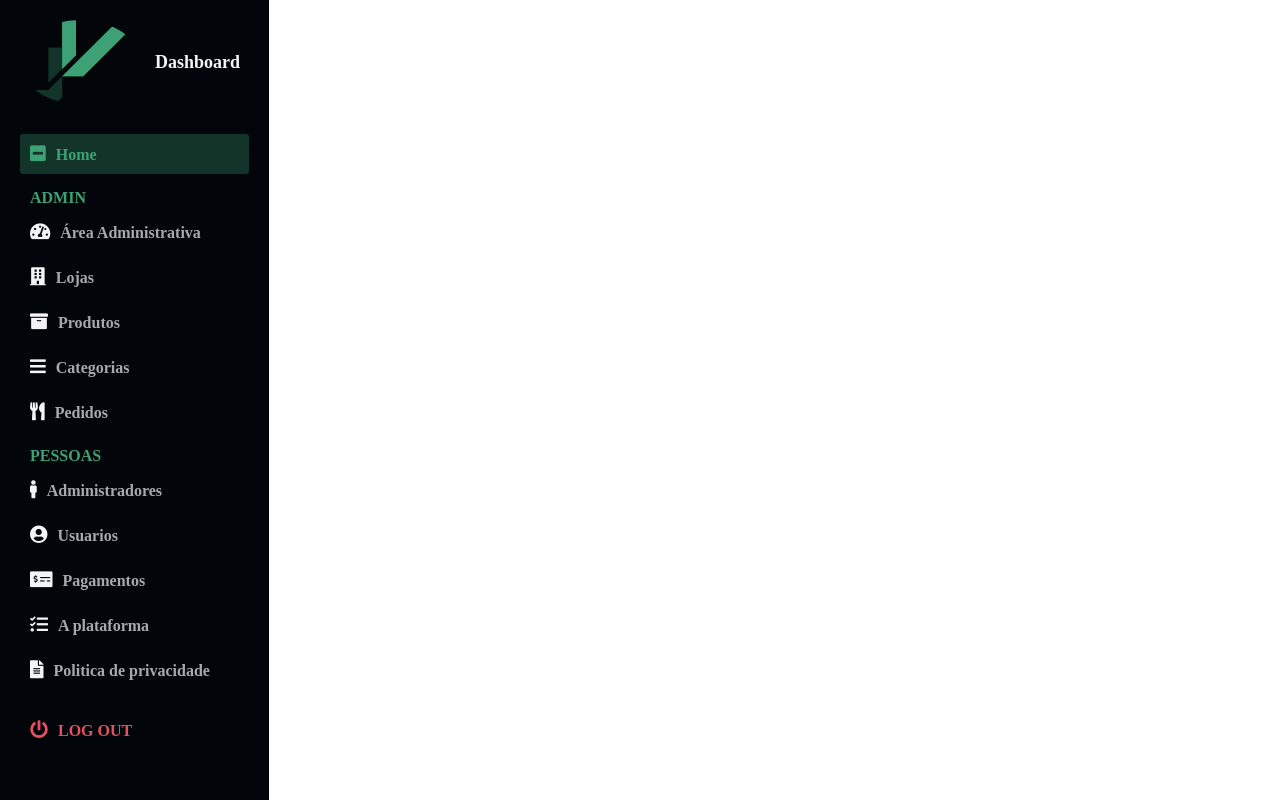
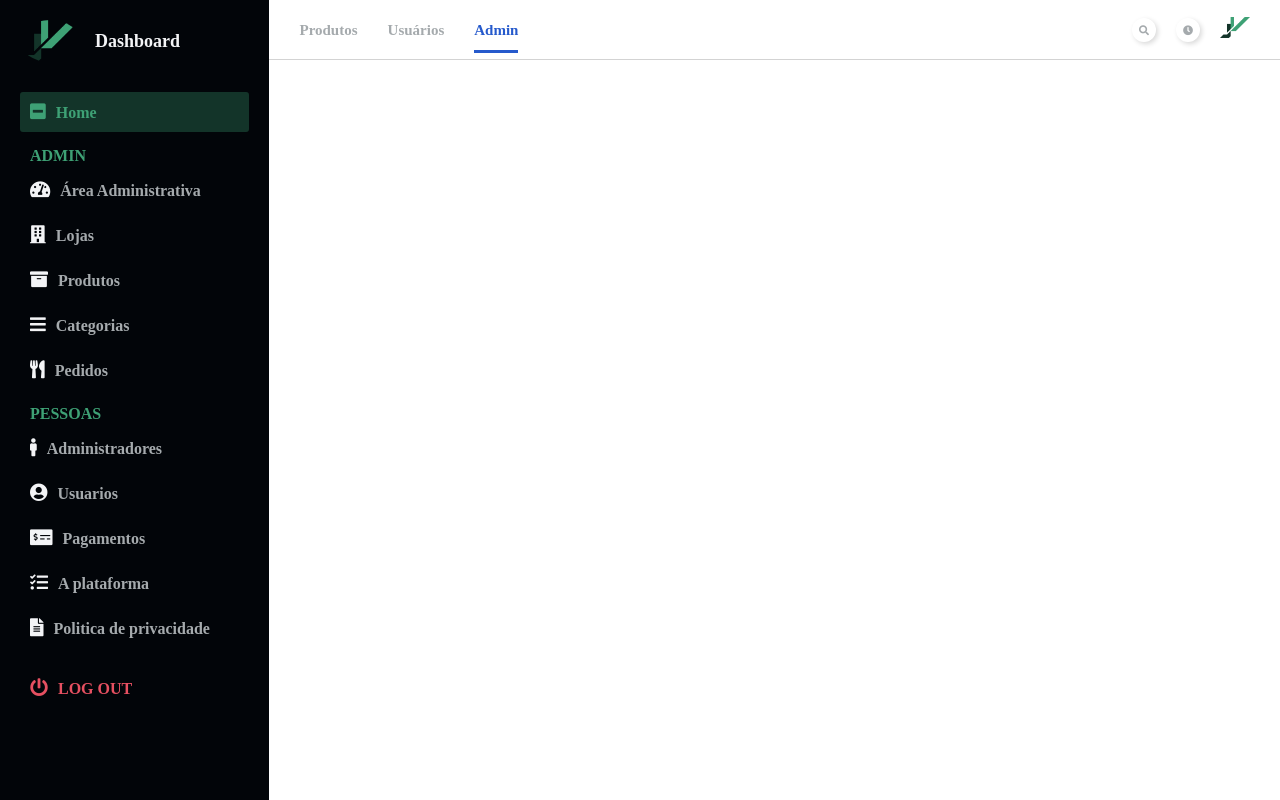
Before and after one commit to Joaovictor144/Dashboard-Base-DP, a React (Create React App) app: page / in a window 1280 px wide. Built offline with nearby package versions, Linux system fonts and the light colour scheme.

Commit message:
NavBar pronta

```diff
--- a/public/index.html
+++ b/public/index.html
@@ -2,14 +2,12 @@
 <html lang="en">
   <head>
     <meta charset="utf-8" />
-    <link rel="icon" href="%PUBLIC_URL%/favicon.ico" />
     <meta name="viewport" content="width=device-width, initial-scale=1" />
     <meta name="theme-color" content="#000000" />
     <meta
       name="description"
       content="Web site created using create-react-app"
     />
-    <link rel="apple-touch-icon" href="%PUBLIC_URL%/logo192.png" />
     <link rel="manifest" href="%PUBLIC_URL%/manifest.json" />
     <link rel="stylesheet" href="https://cdnjs.cloudflare.com/ajax/libs/font-awesome/5.15.4/css/all.min.css" integrity="sha512-1ycn6IcaQQ40/MKBW2W4Rhis/DbILU74C1vSrLJxCq57o941Ym01SwNsOMqvEBFlcgUa6xLiPY/NS5R+E6ztJQ==" crossorigin="anonymous" referrerpolicy="no-referrer" />
     <title>Dashboard</title>
--- a/src/App.jsx
+++ b/src/App.jsx
@@ -1,7 +1,8 @@
 import {GlobalStyle} from './styles/global';
 import {Container} from './styles/main';
 import {useState} from 'react';
-import SideBar from './components/SideBar'
+import SideBar from './components/SideBar';
+import NavBar from './components/NavBar';
 const App = () => {
   const [sidebarOpen, setSidebarOpen] = useState(false);
   const openSideBar = () =>{
@@ -13,7 +14,8 @@
   return (
     <Container >
         <GlobalStyle/>
-        <SideBar openSideBar={openSideBar} closeSideBar={closeSideBar}/>
+        <SideBar sidebarOpen={sidebarOpen} closeSideBar={closeSideBar}/>
+        <NavBar sidebarOpen={sidebarOpen} openSideBar={openSideBar}/>
     </Container>
   );
 }
--- a/src/components/NavBar/index.jsx
+++ b/src/components/NavBar/index.jsx
@@ -1,9 +1,30 @@
-import Container from './style'
-function NavBar(){
+import Container from './style';
+import avatar from '../../assets/logo.png';
+function NavBar({sidebarOpen,openSideBar}){
     return(
         <Container>
-            <div className="nav_icon" onClick={() => openSidebar()}>
-                <i className="fa fa-bars" aria-hidden="true"/>
+            <div className="navbar_icon" onClick={() => openSideBar()}>
+                <i className="fas fa-bars" aria-hidden="true"/>
+            </div>
+
+            <div className="navbar_left">
+                <a href="#">Produtos</a>
+                <a href="#">Usuários</a>
+                <a href="#" className="active_link">Admin</a>
+            </div>
+
+            <div className="navbar_right">
+                <a href="#">
+                    <i className="fa fa-search"></i>
+                </a>
+
+                <a href="#">
+                    <i className="fa fa-clock"></i>
+                </a>
+
+                <a href="#">
+                    <img width="30" src={avatar} alt="avatar" />
+                </a>
             </div>
         </Container>
     )
--- a/src/components/NavBar/style.js
+++ b/src/components/NavBar/style.js
@@ -1,6 +1,64 @@
-import style from 'styled-components';
+import styled from 'styled-components';
 
-const Container = style.div`
+const Container = styled.nav`
+    background:#FFF;
+    grid-area: nav;
+    height:60px;
+    display:flex;
+    align-items: center;
+    justify-content: space-between;
+    padding: 0 30px 0 30px;
+    border-bottom: 1px solid lightgray;
+
+    .navbar_icon{
+        display:none;
+    }
+    .navbar_icon > i{
+        font-size:26px;
+        color:#a5aaad;
+    }
+    .navbar_left > a{
+        margin-right:30px;
+        text-decoration:none;
+        color:#a5aaad;
+        font-size: 15px;
+        font-weight: 700;
+    }
+    .navbar_left .active_link {
+        color:#265acc;
+        border-bottom: 3px solid #265acc;
+        padding-bottom: 12px;
+    }
+    .navbar_right{
+        display: flex;
+        justify-content:center;
+        align-items: center;
+    }
+    .navbar_right > a{
+       margin-left:20px;
+       text-decoration: none;
+    }
+    .navbar_right > a > i {
+        color:#a5aaad;
+        font-size: 10px;
+        border-radius: 50px;
+        background: #FFF;
+        box-shadow:2px 2px 5px #d9d9d9,-2px -2px 5px #FFFF;
+        padding:7px;
+    }
+
+    @media only screen and (max-width:978px){
+        .navbar_icon{
+            display: inline;
+        }
+    }
+
+    @media (max-width:488px){
+        .navbar_left{
+            display: none;
+
+        }
+    }
 
 `
 export default Container;
--- a/src/components/SideBar/index.jsx
+++ b/src/components/SideBar/index.jsx
@@ -1,10 +1,10 @@
 import SidebarStyle from './style';
 import logo from '../../assets/logo.png'
 
-const SideBar = ({openSideBar,closeSideBar }) =>{
+const SideBar = ({sidebarOpen,closeSideBar }) =>{
     return(
         <SidebarStyle >
-            <div className={openSideBar ? "sideBar-responsive" : ""} id="sidebar">
+            <div className={sidebarOpen ? "sideBar-responsive" : ""} id="sidebar">
                 <div className="sidebar_title">
                     <div className="sidebar_img">
                         <img src={logo} alt="logo"/>
--- a/src/components/SideBar/style.js
+++ b/src/components/SideBar/style.js
@@ -23,7 +23,7 @@
         align-items: center;
     }
     .sidebar_img > img{
-        width: 120px;
+        width: 60px;
         object-fit:contain ;
         border-radius:50%;
     }
@@ -36,6 +36,7 @@
     .sidebar_title> i{
         font-size:18px;
         display:none;
+        margin-left: 5px;
     }
     .sidebar_menu > h2{
         color:#3ea175;
@@ -91,7 +92,7 @@
         font-weight: 700;
         text-transform: uppercase;
     }
-    .sidebar_responsive{
+    .sideBar-responsive{
         display:inline !important;
         z-index:9999 !important;
         left:0 !important;
```
